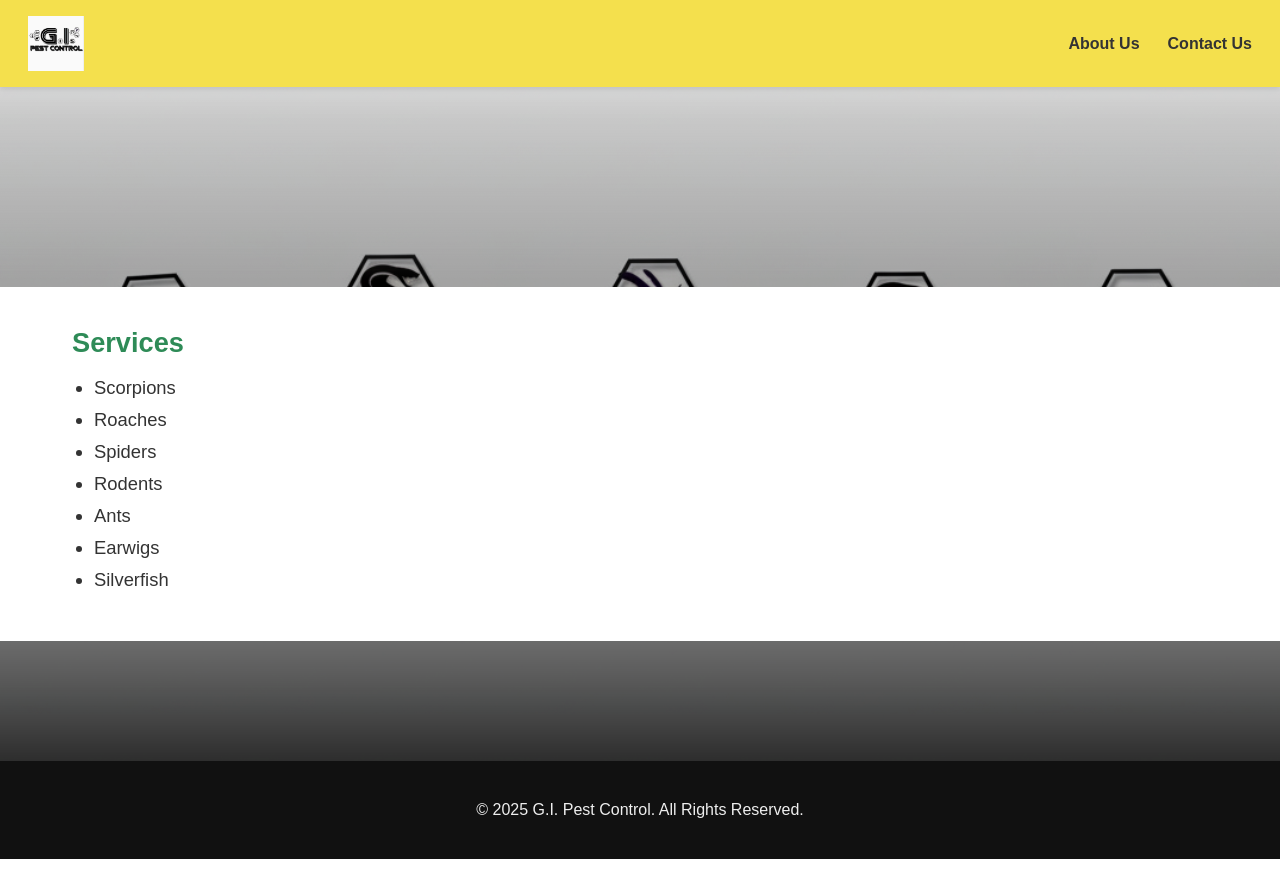
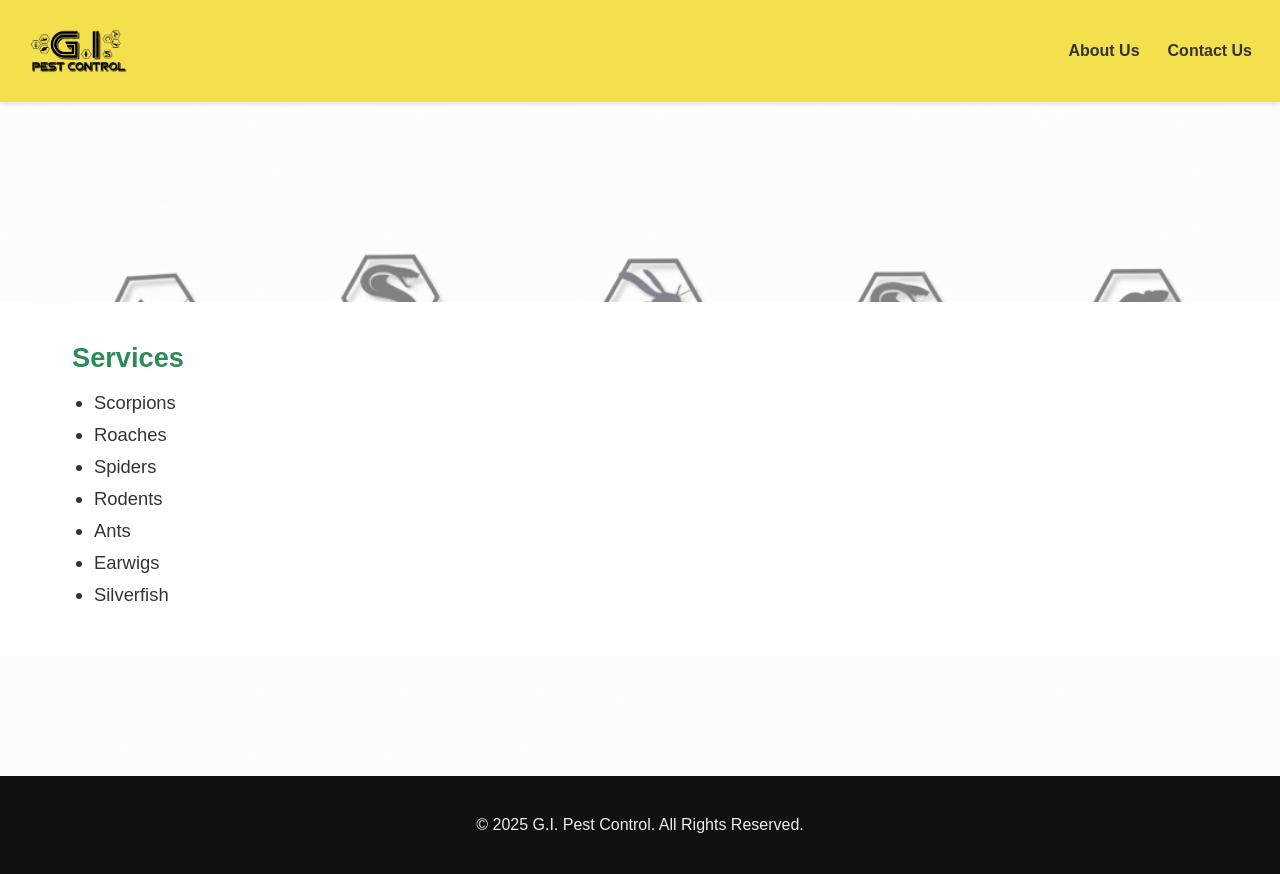
Before and after one commit to gi-pestcontrol/gi-pestcontrol.github.io, a plain HTML site: page index.html in a window 1280 px wide. Drawn offline with Linux system fonts and the light colour scheme.

Commit message:
Update index.html

```diff
--- a/index.html
+++ b/index.html
@@ -19,52 +19,46 @@
             background-position: center;
             background-attachment: fixed;
             color: #333;
+            min-height: 100vh;
             position: relative;
         }
 
-        /* WHITE → CLEAR → BLACK FADE OVERLAY */
+        /* FADED BACKGROUND OVERLAY */
         body::before {
             content: "";
             position: fixed;
             inset: 0;
             pointer-events: none;
             z-index: 0;
-    background:
-        linear-gradient(
-            to bottom,
-            rgba(255,255,255,0.95) 0%,
-            rgba(255,255,255,0.4) 15%,
-            rgba(255,255,255,0) 35%,
-            rgba(0,0,0,0) 65%,
-            rgba(0,0,0,0.45) 85%,
-            rgba(0,0,0,0.85) 100%
-        ),
-        rgba(0,0,0,0.35); /* <-- adds overall dark overlay */
+            background: rgba(255, 255, 255, 0.5); /* 50% faded */
         }
 
-
         header,
-        footer,
-        .spacer,
-        .services-band {
+        section,
+        footer {
             position: relative;
+            z-index: 1;
         }
 
+        /* FULL WIDTH NAVBAR */
         header {
+            width: 100%;
             background: #f4e04d;
             display: flex;
             justify-content: space-between;
             align-items: center;
-            width: 100%;
             padding: 16px 28px;
             position: sticky;
             top: 0;
-            z-index: 9999; /* ABOVE EVERYTHING */
+            z-index: 9999;
             box-shadow: 0 2px 5px rgba(0,0,0,0.1);
         }
 
+        /* LOGO SIZE LOCKED */
         header img {
-            height: 55px;
+            height: 70px;
+            width: 100px;
+            object-fit: contain;
         }
 
         nav ul {
@@ -86,11 +80,10 @@
             height: 200px;
         }
 
-        /* FULL-WIDTH SERVICES STRIP */
+        /* SERVICES BANNER */
         .services-band {
             background: white;
             padding: 40px 0;
-            z-index: 1;
         }
 
         .services-inner {
@@ -127,7 +120,7 @@
 <body>
 
 <header>
-    <img src="gipestcontrollogo.png" alt="G.I. Pest Control Logo">
+    <img src="gipestcontrollogonobg.png" alt="G.I. Pest Control Logo">
     <nav>
         <ul>
             <li><a href="#">About Us</a></li>
```
Lines whose indentation alone changed are shown as unchanged.
